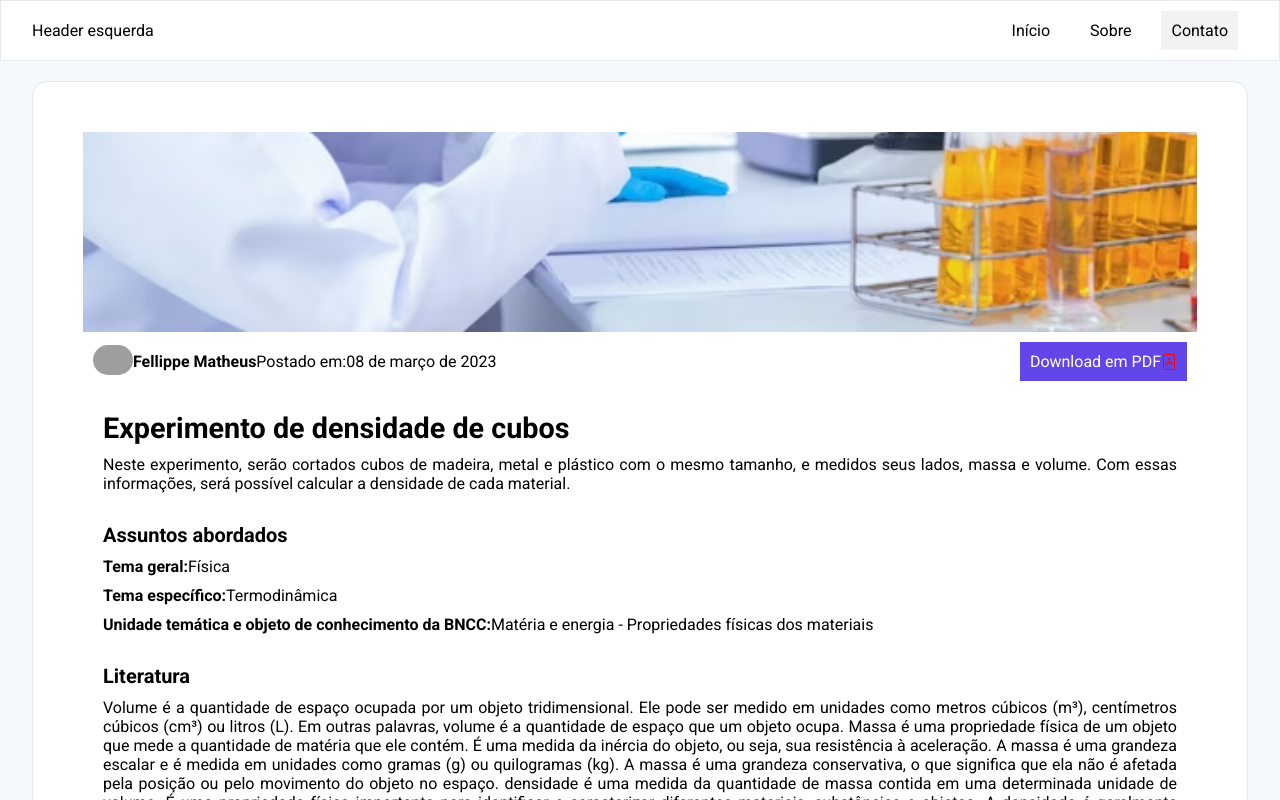
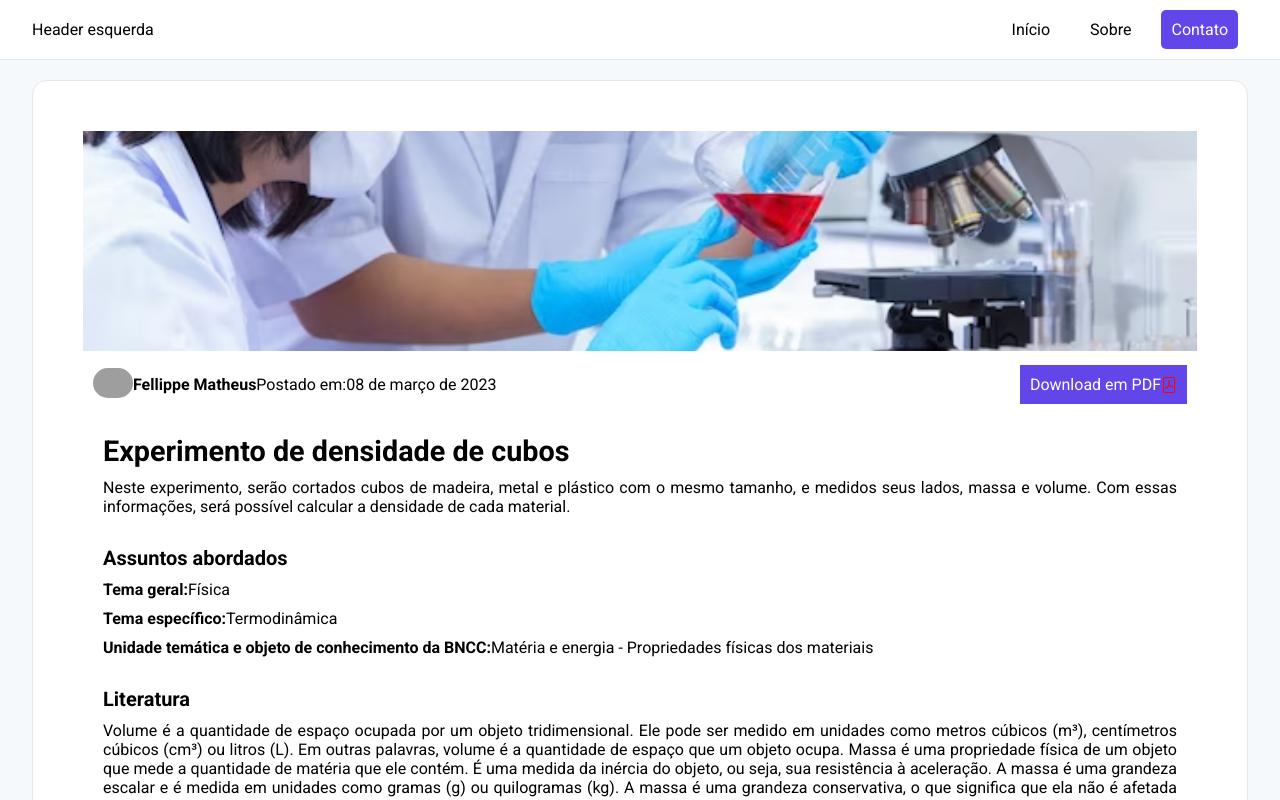
Before and after one commit to felptest/testing, a Next.js app: page /experiencia/experimento-densidade-de-cubos in a window 1280 px wide. Shown: the top 800 px of the page. Built offline with nearby package versions, Linux system fonts and the light colour scheme; grey boxes are pictures that could not be loaded.

Commit message:
Update imagePreview and header html/css

```diff
--- a/src/app/experiencia/[slug]/page.module.css
+++ b/src/app/experiencia/[slug]/page.module.css
@@ -27,6 +27,12 @@
     padding: 1rem;
 }
 
+.imagePreview {
+    position: relative !important;
+    width: 100% !important;
+    max-height: 22rem;
+    object-fit: cover;
+}
 
 .mainHeaderProfileImageContainer {
     max-width: 4rem;
--- a/src/app/experiencia/[slug]/page.tsx
+++ b/src/app/experiencia/[slug]/page.tsx
@@ -28,7 +28,7 @@ export default function Experiment({ params }: {
          <div className={styles.mainContent}>
 
          <div className={styles.conteudoTuto}>
-             <div style={{backgroundImage: "url" + "(" + experimentInfo.imagePreview + ")" }} className={styles.parallax}></div>
+              <Image quality={100} fill alt='' src={experimentInfo.imagePreview} className={styles.imagePreview} />
          </div>
 
 
--- a/src/styles/components/header.module.css
+++ b/src/styles/components/header.module.css
@@ -3,7 +3,7 @@
     color: white; */
     display: flex;
     justify-content: center;
-    border: 1px solid #E5E7EB;
+    border-bottom: 1px solid #E5E7EB;
 
 }
 
@@ -31,9 +31,28 @@
     padding: 1rem;
 }
 
+.headerContentRight ul li:hover {
+    border-radius: 0.5rem;
+    background: #6246ea;
+    color: #ffffff;
+    cursor: pointer;
+}
+
 .headerContentRight ul li:last-of-type {
-    background: #F1F2F4;
+    border-radius: 0.5rem;
+    background: #6246ea;
 }
+
+.headerContentRight ul li:last-of-type a {
+    color: #ffffff;
+
+}
+
+.headerContentRight ul li:last-of-type:hover a{
+    background-color: rgb(66, 49, 152);
+    color: rgb(232, 230, 227);
+}
+
 
 .headerContentRight ul li a{
     text-decoration: none;
```
